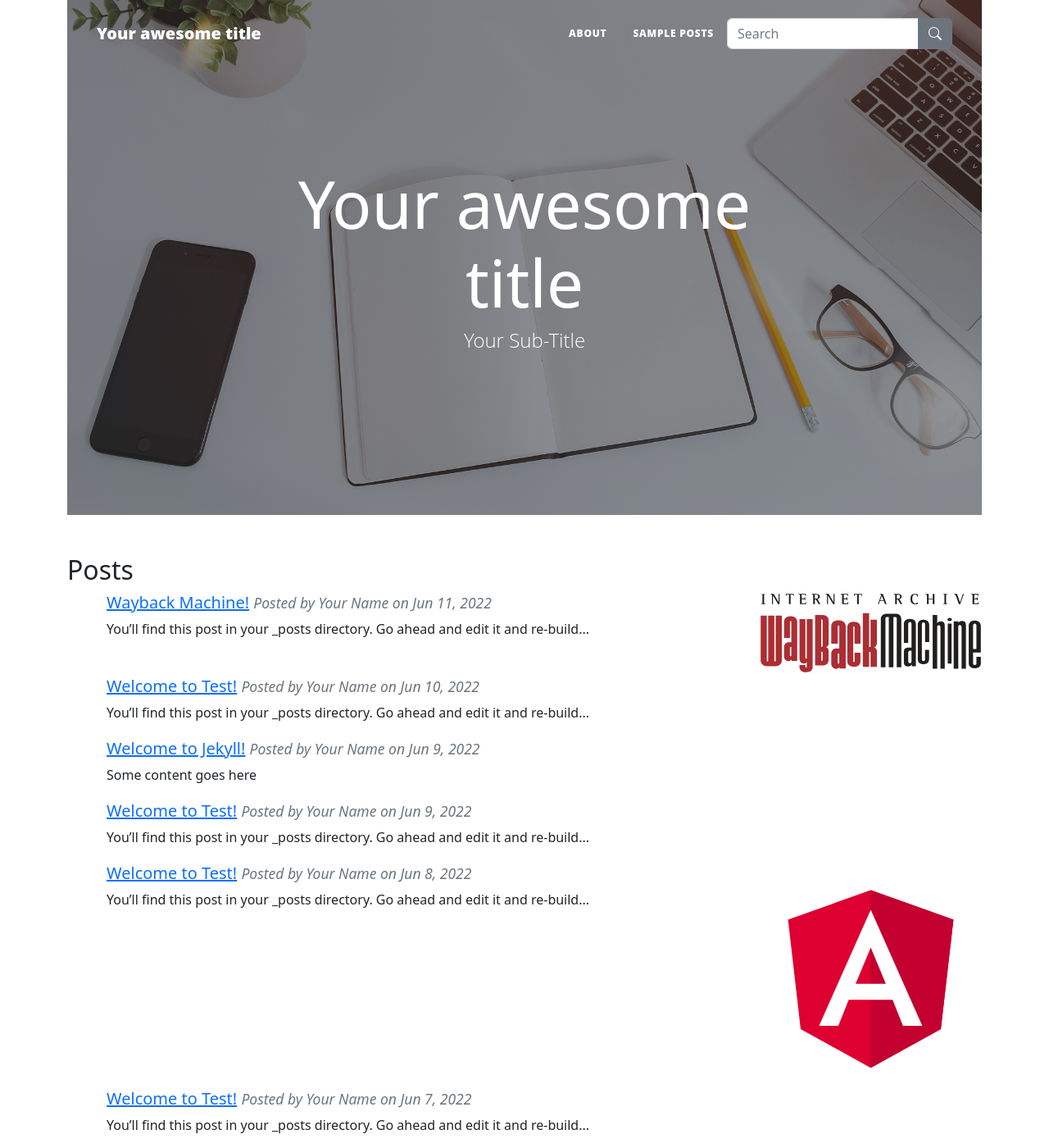
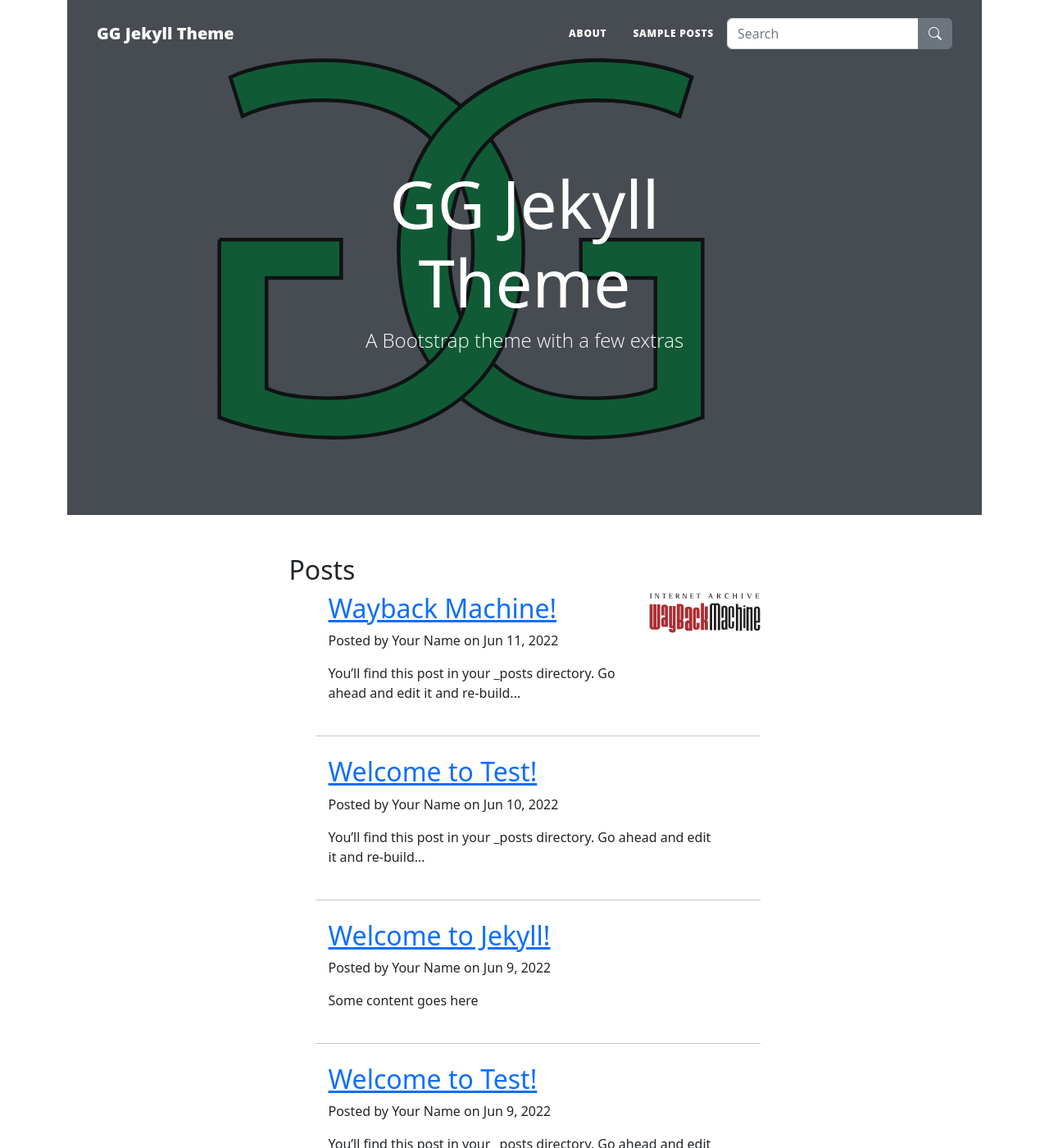
Before and after one commit to ggbetawerks/gg-jekyll-theme, a Jekyll site: the page built from index.md, in a window 1280 px wide and 1400 px high. Shown: the whole window at 82% size. Built offline with Jekyll 4.4.1, drawn with Linux system fonts in a browser that asks for light colours; nearby versions of some CDN libraries; some of the changed text lies outside the part shown.

Commit message:
Improved styles

```diff
--- a/_config.yml
+++ b/_config.yml
@@ -18,8 +18,9 @@
 # You can create any custom variable you would like, and they will be accessible
 # in the templates via {{ site.myvariable }}.
 
-title: Your awesome title
-subtitle: Your Sub-Title
+title: GG Jekyll Theme
+subtitle: A Bootstrap theme with a few extras
+header_image: assets/images/home-bg.svg
 email: your-email@example.com
 author: Your Name
 description: >- # this means to ignore newlines until "baseurl:"
--- a/_data/navigation.yml
+++ b/_data/navigation.yml
@@ -2,7 +2,7 @@ main:
   #  - title: 'Quick-Start Guide'
   #    url: https://mmistakes.github.io/minimal-mistakes/docs/quick-start-guide/
   - title: 'About'
-    url: https://mmistakes.github.io/minimal-mistakes/about/
+    url: /about/
   - title: 'Sample Posts'
     url: /year-archive/
 #  - title: 'Sample Collections'
--- a/_includes/head.html
+++ b/_includes/head.html
@@ -2,7 +2,8 @@
   <meta charset="utf-8" />
   <meta http-equiv="X-UA-Compatible" content="IE=edge" />
   <meta name="viewport" content="width=device-width, initial-scale=1" />
-  {%- seo -%}
+  <link rel="alternate" type="application/rss+xml" title="Subscribe to Recent
+  Posts" href="{{ "/feed.xml" | relative_url }}" /> {%- seo -%}
   <link
     href="https://cdn.jsdelivr.net/npm/bootstrap@5.2.2/dist/css/bootstrap.min.css"
     rel="stylesheet"
--- a/_layouts/home.html
+++ b/_layouts/home.html
@@ -2,7 +2,10 @@
 layout: default
 ---
 
-<header class="masthead" style="background-image: url('assets/images/home-bg.jpg')">
+<header
+  class="masthead"
+  style="background-image: url('{{ site.header_image | relative_url}}')"
+>
   <div class="container position-relative px-4 px-lg-5">
     <div class="row gx-4 gx-lg-5 justify-content-center">
       <div class="col-md-10 col-lg-8 col-xl-7">
@@ -17,55 +20,60 @@ layout: default
   </div>
 </header>
 
-<div class="home">
+<div class="container px-4 px-lg-5">
+  <div class="row gx-4 gx-lg-5 justify-content-center">
+    <div class="col-md-10 col-lg-8 col-xl-7">
       {%- if page.title -%}
       <h1 class="page-heading">{{ page.title }}</h1>
-  {%- endif -%}
+      {%- endif -%} {{ content }} {%- if site.posts.size > 0 -%} {%- assign
+      date_format = site.minima.date_format | default: "%b %-d, %Y" -%}
 
-  {{ content }}
-
-  {%- if site.posts.size > 0 -%}
-    <h2 class="post-list-heading">{{ page.list_title | default: "Posts" }}</h2>
+      <h2 class="post-list-heading">
+        {{ page.list_title | default: "Posts" }}
+      </h2>
       <ul class="post-list">
         {%- for post in site.posts -%}
 
-
-      <div class="d-flex my-1">
-        {%- assign date_format = site.minima.date_format | default: "%b %-d, %Y" -%}
-
-
-
+        <!-- Post preview-->
+        <div class="post-preview d-flex my-1">
           <div class="flex-grow-1 ms-3">
-          <h5>
-            <a href="{{ post.url | prepend: site.baseurl | replace: '//', '/' }}">{{ post.title | escape }}</a>
-            <small class="text-muted"><i>Posted by
-              {% if post.author %}
-              {{ post.author }}
-              {% else %}
-              {{ site.author }}
-              {% endif %}
-              on
-              {{ post.date | date: date_format }} </i></small>
-          </h5>
+            <a
+              href="{{ post.url | prepend: site.baseurl | replace: '//', '/' }}"
+            >
+              <h2 class="post-title">{{ post.title | escape }}</h2>
+            </a>
+            <p class="post-meta">
+              Posted by {% if post.author %} {{ post.author }} {% else %} {{
+              site.author }} {% endif %} on {{ post.date | date: date_format }}
+            </p>
             <p>
-
-            {% if post.subtitle %}
-            {{ post.subtitle | escape }}
-            {% else %}
-            {{ post.excerpt | strip_html | truncatewords: 15 }}
-            {% endif %}
+              {% if post.subtitle %} {{ post.subtitle | escape }} {% else %} {{
+              post.excerpt | strip_html | truncatewords: 15 }} {% endif %}
             </p>
           </div>
-        <div class="flex-shrink-0" style="max-width: 25%;min-width: 10%;">
+          <div class="flex-shrink-0" style="max-width: 25%; min-width: 10%">
             {% if post.header.teaser %}
-          <img src="{{ post.header.teaser | relative_url }}" alt="Teaser Image" style="width: 100%;"/>
+            <img
+              src="{{ post.header.teaser | relative_url }}"
+              alt="Teaser Image"
+              style="width: 100%"
+            />
             {% endif %}
           </div>
         </div>
+        <!-- Divider-->
+        <hr class="my-4" />
+
         {%- endfor -%}
       </ul>
 
-    <p class="rss-subscribe">subscribe <a href="{{ "/feed.xml" | relative_url }}">via RSS</a></p>
       {%- endif -%}
 
+      <!-- <p class="rss-subscribe">subscribe <a href="{{ "/feed.xml" | relative_url }}">via RSS</a></p>  -->
+      <!-- Pager-->
+      <div class="d-flex justify-content-end mb-4">
+        <a class="btn btn-primary text-uppercase" href="#!">Older Posts →</a>
       </div>
+    </div>
+  </div>
+</div>
```
Also changed, not shown: _layouts/page.html (+28 -7 lines), _layouts/post.html (+8 -23 lines), assets/images/home-bg.jpg (deleted), assets/images/home-bg.svg (added). Lines whose indentation alone changed are shown as unchanged.
